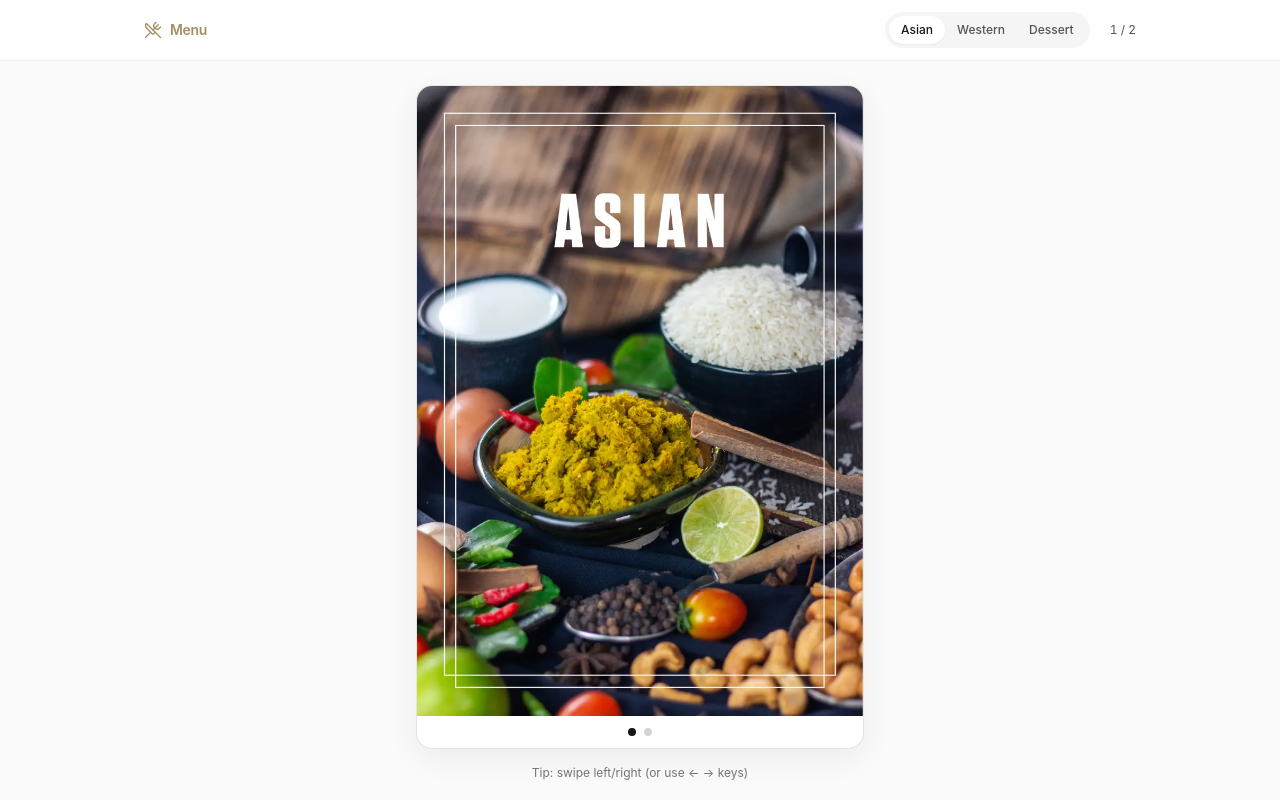
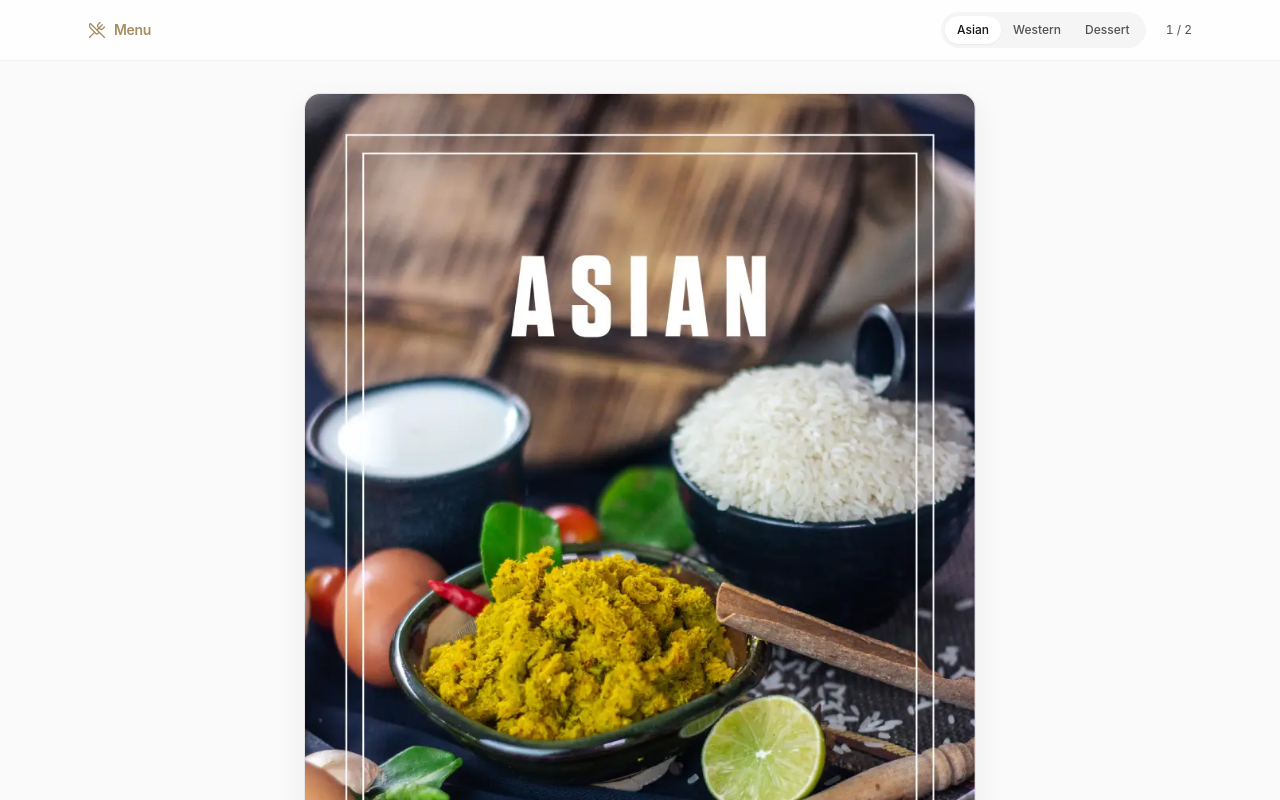
Before and after one commit to barang1999/Eightfoldurbanresort, a React (Vite) app: page /menu in a window 1280 px wide. Shown: the top 800 px of the page. Built offline with nearby package versions, Linux system fonts and the light colour scheme; no server answers.

Commit message:
menu page to adapt to ipad screensize

```diff
--- a/src/pages/MenuPage.jsx
+++ b/src/pages/MenuPage.jsx
@@ -192,7 +192,7 @@ export default function MenuPage() {
       </AnimatePresence>
       {/* Top bar */}
       <div className="sticky top-0 z-20 border-b border-black/5 bg-white/80 backdrop-blur">
-        <div className="mx-auto flex max-w-5xl items-center gap-3 px-4 py-3">
+        <div className="mx-auto flex max-w-6xl items-center gap-3 px-4 sm:px-6 py-3">
           <div className="flex items-center gap-2 text-sm font-semibold tracking-tight text-[#A58E63]">
             <UtensilsCrossed size={18} strokeWidth={1.8} className="text-[#A58E63]" />
             <span>Menu</span>
@@ -229,8 +229,8 @@ export default function MenuPage() {
       </div>
 
       {/* Viewer */}
-      <div className="mx-auto max-w-5xl px-4 py-6">
-        <div className="mx-auto w-full max-w-md overflow-hidden rounded-2xl border border-black/10 bg-white shadow-[0_10px_30px_rgba(0,0,0,0.06)]">
+      <div className="mx-auto max-w-6xl px-4 sm:px-6 py-6 sm:py-8">
+        <div className="mx-auto w-full max-w-md sm:max-w-lg md:max-w-xl lg:max-w-2xl overflow-hidden rounded-2xl border border-black/10 bg-white shadow-[0_10px_30px_rgba(0,0,0,0.06)]">
           <div
             className="relative select-none"
             onPointerDown={onPointerDown}
@@ -240,7 +240,7 @@ export default function MenuPage() {
             aria-label="Menu page viewer (swipe left/right to change page)"
           >
             {src ? (
-              <div className="relative">
+              <div className="relative flex items-center justify-center bg-white">
                 <AnimatePresence initial={false} custom={direction} mode="wait">
                   <motion.img
                     key={`${category}-${pageIndex}`}
@@ -265,7 +265,7 @@ export default function MenuPage() {
             )}
           </div>
 
-          <div className="flex items-center justify-center gap-2 px-4 py-3">
+          <div className="flex items-center justify-center gap-2 px-4 sm:px-6 py-3 sm:py-4">
             {pages.map((_, i) => (
               <button
                 key={i}
@@ -283,7 +283,7 @@ export default function MenuPage() {
           </div>
         </div>
 
-        <div className="mx-auto mt-4 max-w-md text-center text-xs text-neutral-500">
+        <div className="mx-auto mt-4 md:mt-6 max-w-md sm:max-w-lg md:max-w-xl lg:max-w-2xl text-center text-xs text-neutral-500">
           Tip: swipe left/right (or use ← → keys)
         </div>
       </div>
```
